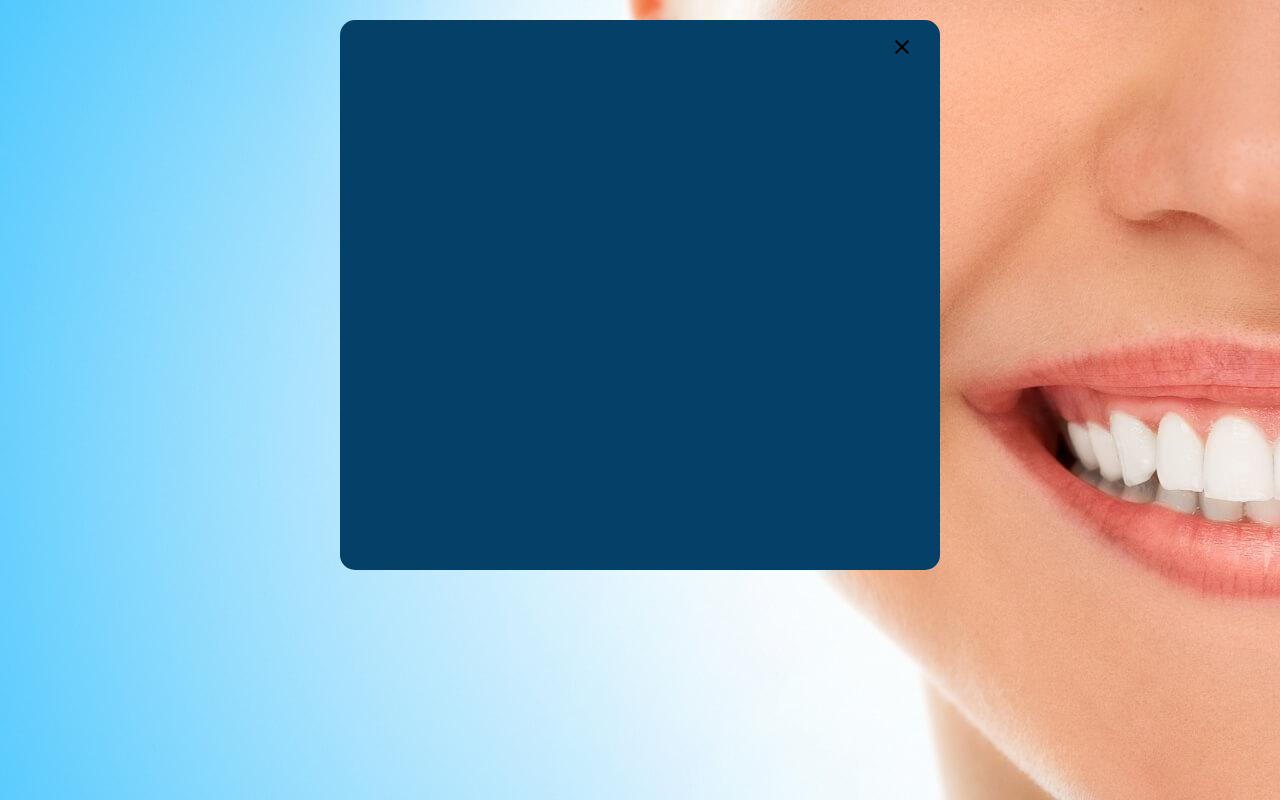
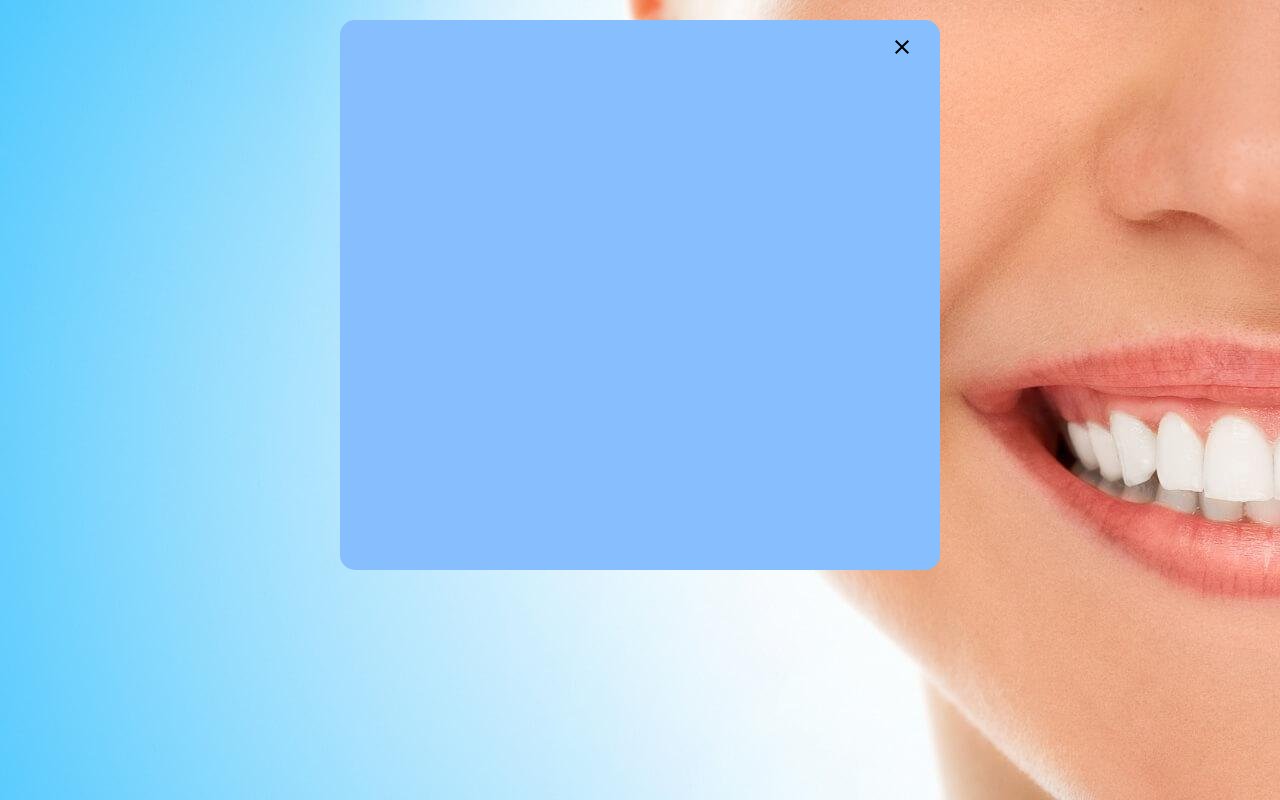
Before and after one commit to MatheusZamo/cadastro-odontologia, a plain HTML site: page cadastro.html in a window 1280 px wide. Both pictures are taken after a click on the button "Consultas Agendadas". Drawn offline with Linux system fonts and the light colour scheme; a web font is replaced by a local one.

Commit message:
Update style.css

```diff
--- a/style.css
+++ b/style.css
@@ -105,7 +105,7 @@ hr{
     display:none;
     width: 300px;
     height: 500px;
-    background-color:#044068;
+    background-color:#87befe;
     position:absolute;
     margin-top:20px;
     border-radius:15px;
```
